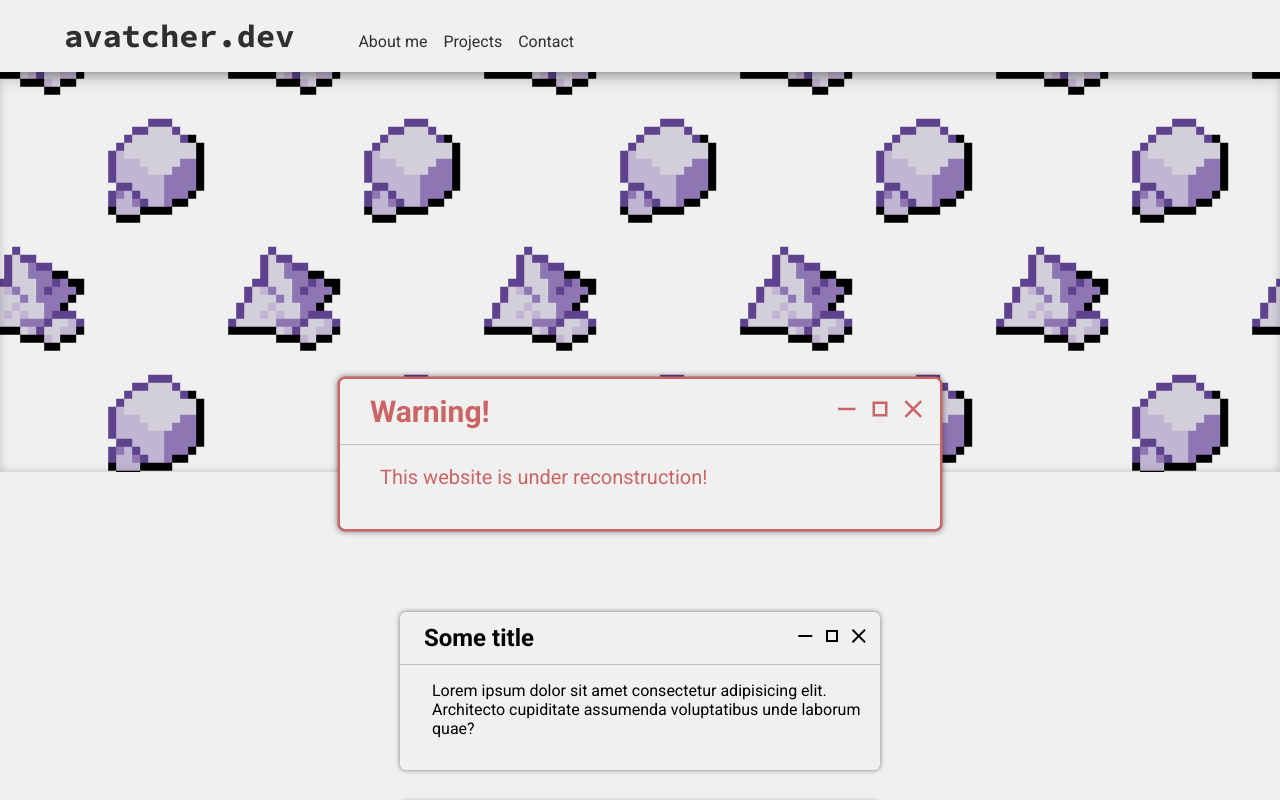
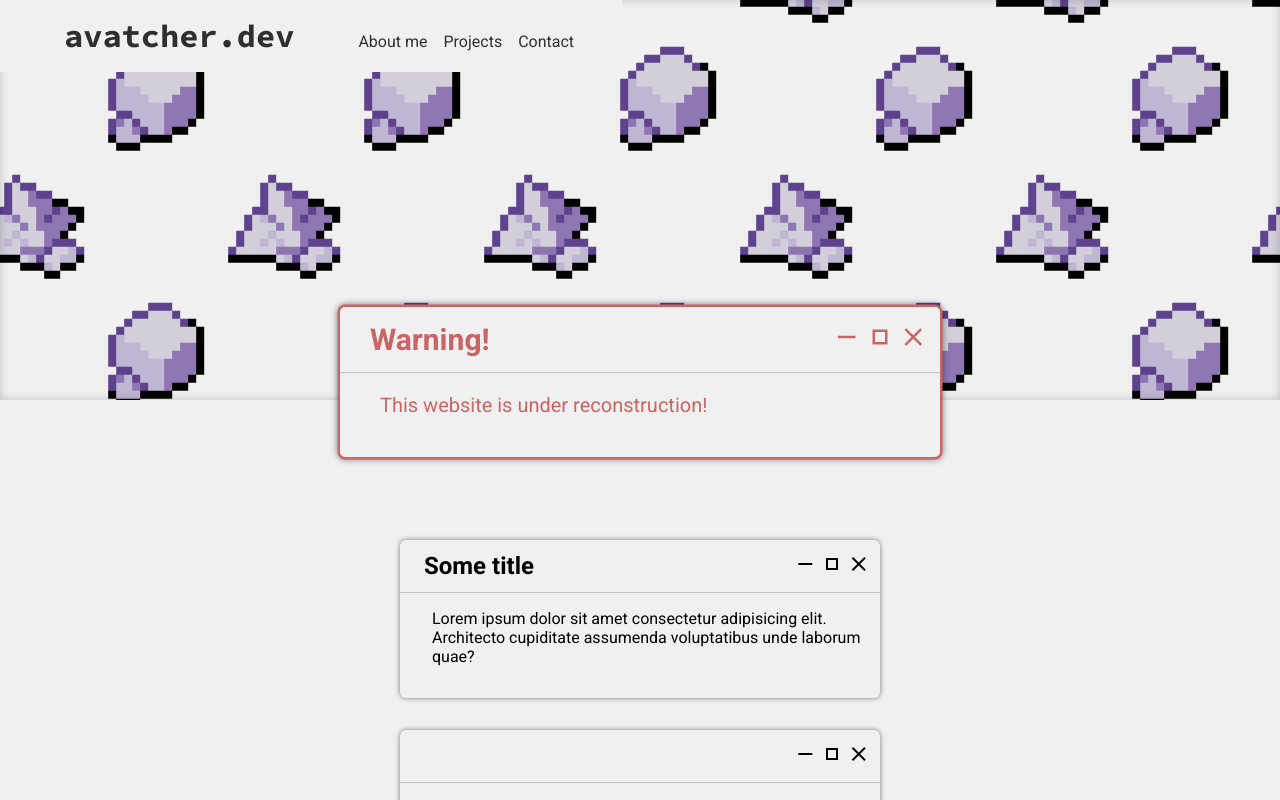
Before and after one commit to Avatcher/Website, a React (Create React App) app: page / in a window 1280 px wide. Shown: the top 800 px of the page. Built offline with nearby package versions, Linux system fonts and the light colour scheme.

Commit message:
Change header

```diff
--- a/src/components/Layout.css
+++ b/src/components/Layout.css
@@ -1,11 +1,11 @@
 header {
-    width: min(100% 100vw);
-    position: sticky;
+    position: fixed;
     z-index: 25;
-    padding: 1em 0em 1em 0em;
-    box-shadow: rgba(0, 0, 0, .3) 0 5px 15px;
+    padding: 1em 0 1em 0;
+    /*backdrop-filter: blur(20px);*/
     background-color: var(--header-background);
     color: var(--header-text);
+    border-radius: 0 0 6px;
 }
 
 header > .Navigation {
```
